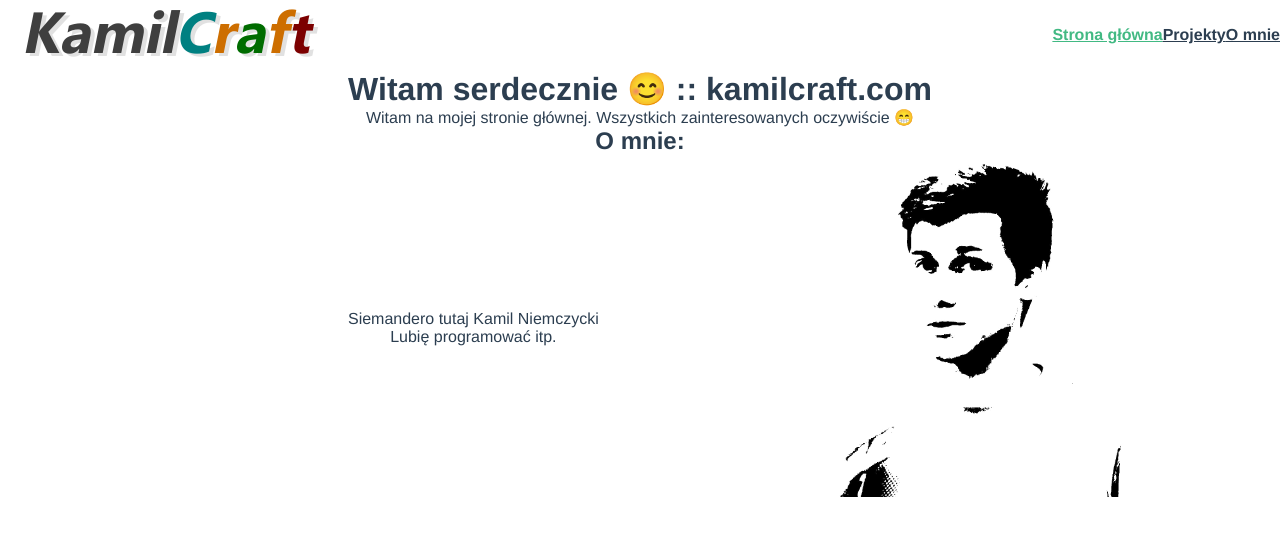
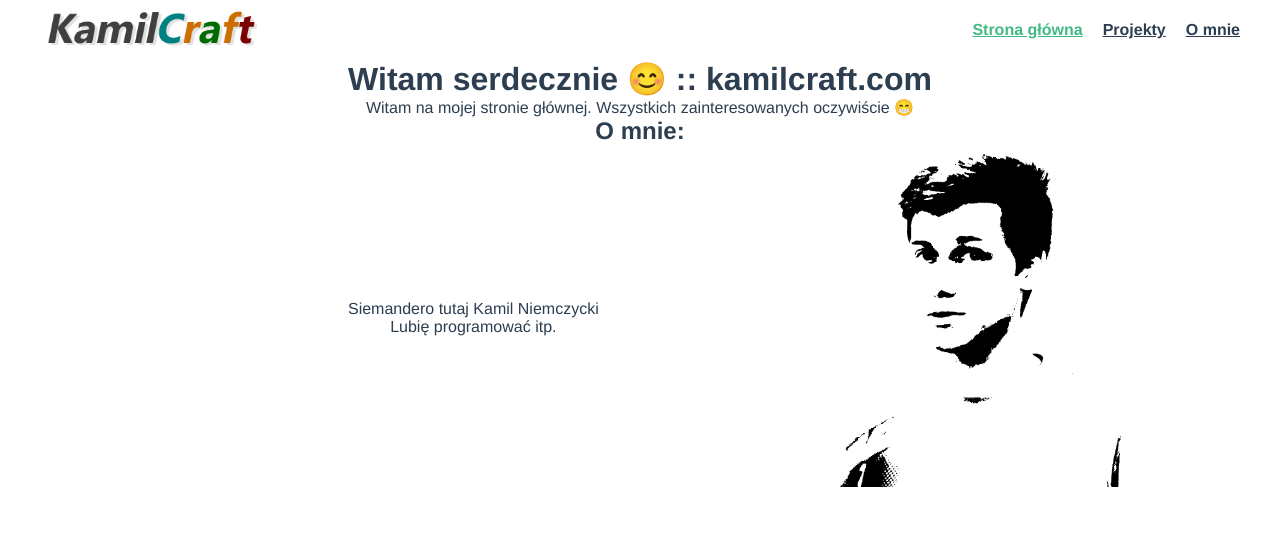
Before and after one commit to kamilniemczycki/kamilcraft.com, a Vue app: page / in a window 1280 px wide. Shown: the top 536 px of the page. Built offline with nearby package versions, Linux system fonts and the light colour scheme.

Commit message:
Update navigation

```diff
--- a/src/components/Navigation.vue
+++ b/src/components/Navigation.vue
@@ -1,10 +1,10 @@
 <template>
   <div id="nav">
-    <img alt="KamilCraft.com logo" :src="`${publicPath}assets/logo.png`">
-    <ul>
-      <li><router-link to="/">Strona główna</router-link></li>
-      <li><router-link to="/projects">Projekty</router-link></li>
-      <li><router-link to="/about">O mnie</router-link></li>
+    <img id="nav-logo" alt="KamilCraft.com logo" :src="`${publicPath}assets/logo.png`">
+    <ul id="menu">
+      <li class="menu-element"><router-link to="/">Strona główna</router-link></li>
+      <li class="menu-element"><router-link to="/projects">Projekty</router-link></li>
+      <li class="menu-element"><router-link to="/about">O mnie</router-link></li>
     </ul>
   </div>
 </template>
@@ -14,17 +14,28 @@
   display: flex;
   justify-content: space-between;
   align-items: center;
+  padding: 5px 30px;
 
-  ul {
+  #nav-logo {
+    object-fit: cover;
+    height: 50px;
+  }
+
+  #menu {
     display: flex;
     list-style: none;
-    li {
+    .menu-element {
       display: block;
+      padding: 0 10px;
+      &:hover {
+        background: rgba(0, 0 , 0, .1);
+      }
     }
   }
   a {
     font-weight: bold;
     color: #2c3e50;
+    line-height: 50px;
 
     &.router-link-exact-active {
        color: #42b983;
```
